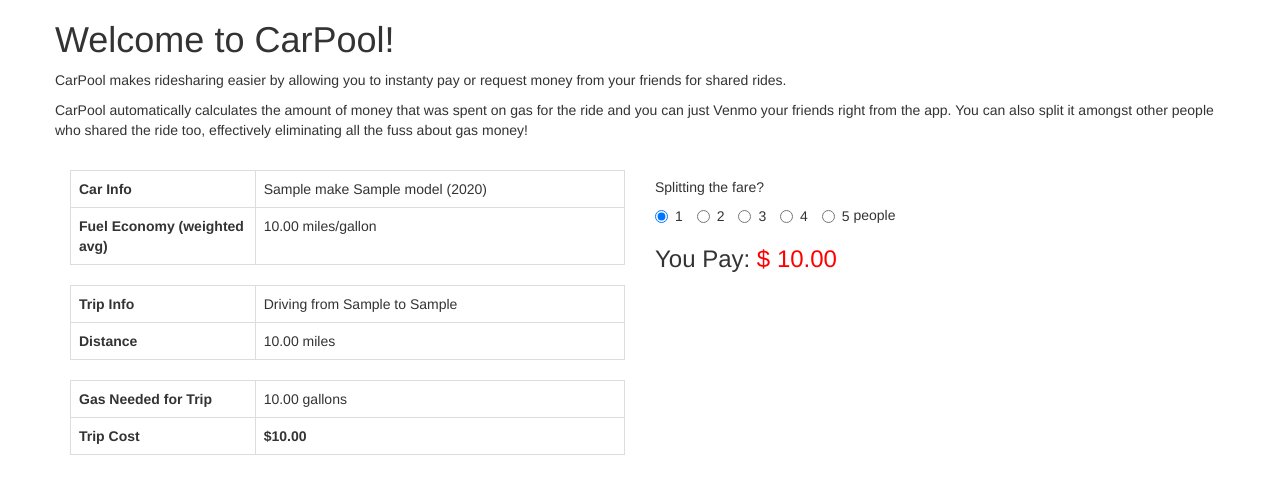
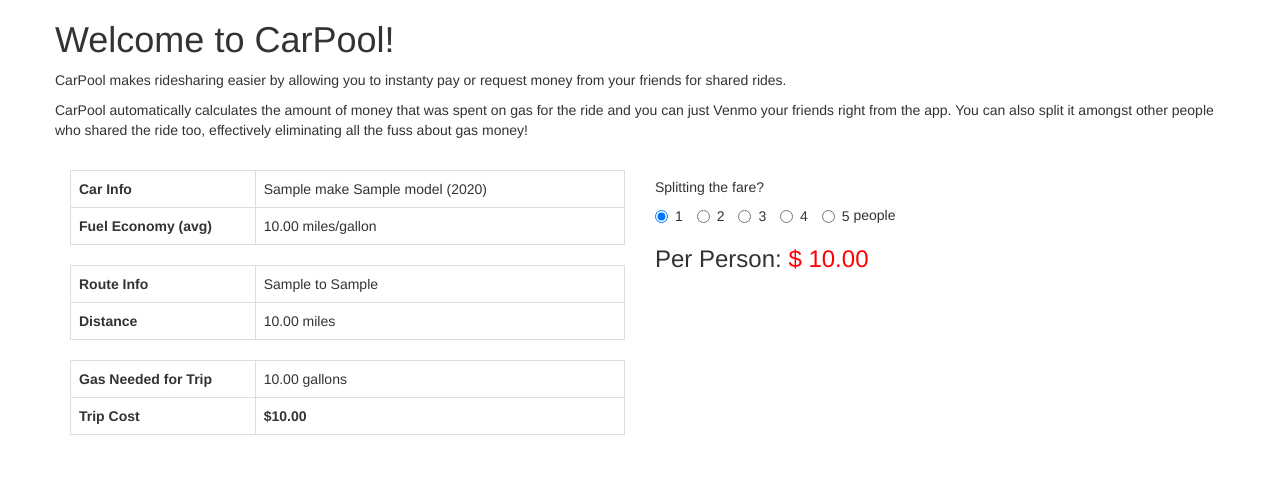
Before and after one commit to rohanraval/CarPool, a Django app: template fuelcalc/templates/fuelcalc/results.html in a window 1280 px wide. Shown: the top 494 px of the page. Run offline with Django 3.2, Linux system fonts and the light colour scheme; the template is opened without the code that fills it: most values are stand-ins (such as "Sample title", 1, 10 or a date in 2020); some libraries are stand-ins or nearby versions.

Commit message:
additional files and changes for Heroku

```diff
--- a/fuelcalc/static/fuelcalc/main.js
+++ b/fuelcalc/static/fuelcalc/main.js
@@ -83,19 +83,19 @@
 	$('input[type=radio][name=people]').change(function() {
 		var totalCost = parseFloat($("#cost").text().substr(1));
         if (this.value == 'option1') {
-			$("#amt").html("$ " + totalCost);
+			$("#amt").html("$ " + totalCost.toFixed(2));
         }
         else if (this.value == 'option2') {
-            $("#amt").html("$ " + (totalCost/2.0).toPrecision(3));
+            $("#amt").html("$ " + (totalCost/2.0).toFixed(2));
         }
 		else if (this.value == 'option3') {
-            $("#amt").html("$ " + (totalCost/3.0).toPrecision(3));
+            $("#amt").html("$ " + (totalCost/3.0).toFixed(2));
         }
 		else if (this.value == 'option4') {
-            $("#amt").html("$ " + (totalCost/4.0).toPrecision(3));
+            $("#amt").html("$ " + (totalCost/4.0).toFixed(2));
         }
 		else if (this.value == 'option5') {
-            $("#amt").html("$ " + (totalCost/5.0).toPrecision(3));
+            $("#amt").html("$ " + (totalCost/5.0).toFixed(2));
         }
     });
 
--- a/fuelcalc/templates/fuelcalc/results.html
+++ b/fuelcalc/templates/fuelcalc/results.html
@@ -10,15 +10,15 @@
 				<td class="col-sm-8">{{ responses.make }} {{ responses.model }} ({{ responses.year }})</td>
 			</tr>
 			<tr>
-				<th class="col-sm-4">Fuel Economy (weighted avg)</th>
+				<th class="col-sm-4">Fuel Economy (avg) </th>
 				<td class="col-sm-8">{{ gasInfo.avgMPG|floatformat:2 }} miles/gallon</td>
 			</tr>
 		</table>
 
 		<table class="table table-hover table-bordered">
 			<tr>
-				<th class="col-sm-4">Trip Info</th>
-				<td class="col-sm-8">Driving from {{ responses.start_city }} to {{ responses.dest_city }}</td>
+				<th class="col-sm-4">Route Info</th>
+				<td class="col-sm-8">{{ responses.start_city }} to {{ responses.dest_city }}</td>
 			</tr>
 			<tr>
 				<th>Distance</th>
@@ -55,7 +55,7 @@
 		<label class="radio-inline">
 			<input type="radio" name="people" id="5people" value="option5">5
 		</label> people
-		<h3>You Pay: <span id="amt" style="color:red">$ {{ gasInfo.tripCost|floatformat:2 }}</span></h3>
+		<h3>Per Person: <span id="amt" style="color:red">$ {{ gasInfo.tripCost|floatformat:2 }}</span></h3>
 	</div>
 
 	{% endif %}
--- a/gasmoney/wsgi.py
+++ b/gasmoney/wsgi.py
@@ -14,3 +14,6 @@
 os.environ.setdefault("DJANGO_SETTINGS_MODULE", "gasmoney.settings")
 
 application = get_wsgi_application()
+
+from whitenoise.django import DjangoWhiteNoise
+application = DjangoWhiteNoise(application)
--- /dev/null
+++ b/requirements.txt
@@ -0,0 +1,5 @@
+appdirs==1.4.3
+packaging==16.8
+pyparsing==2.2.0
+six==1.10.0
+psycopg2==2.6.2
--- /dev/null
+++ b/runtime.txt
@@ -0,0 +1 @@
+python-2.7.13
```
Also changed, not shown: gasmoney/settings.py (+25 -11 lines), 2 other files.
